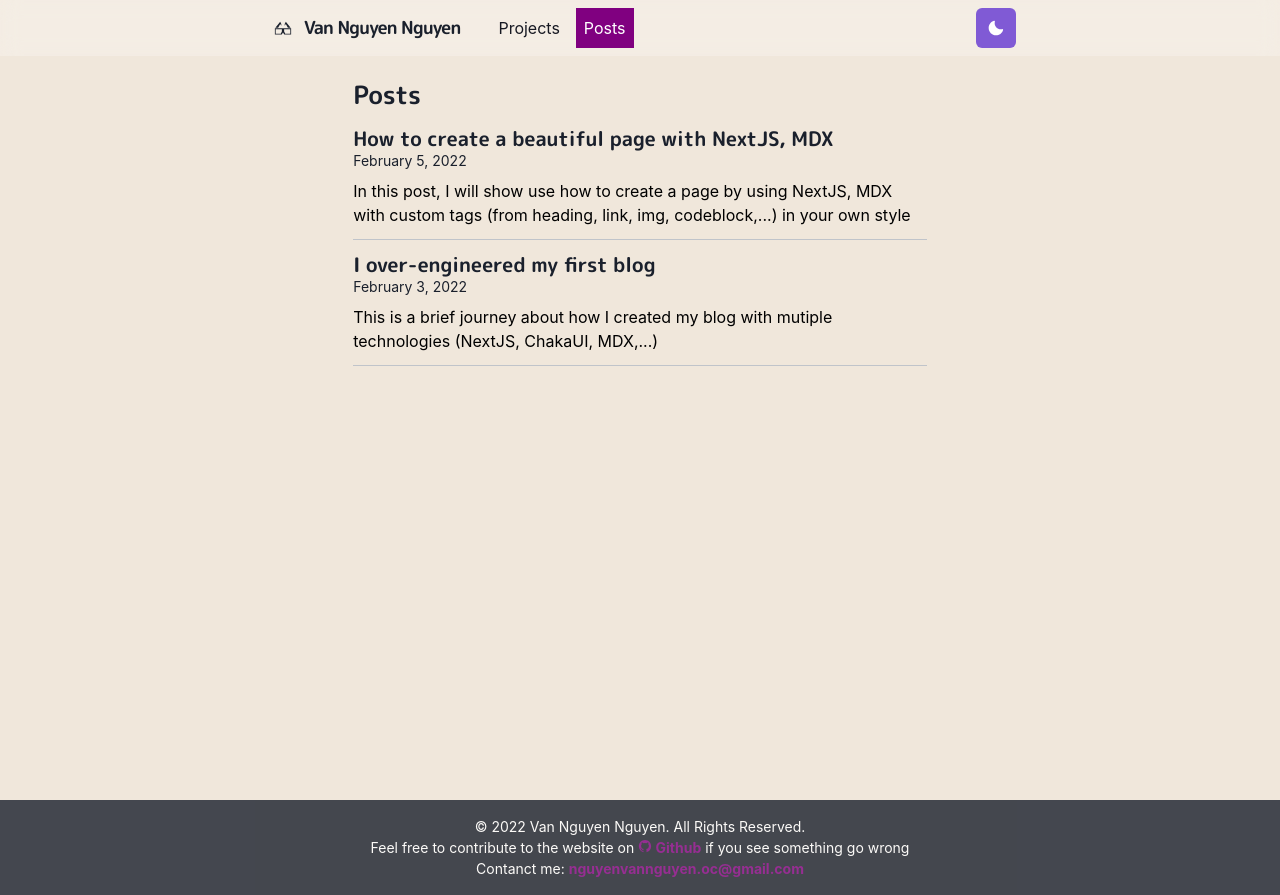
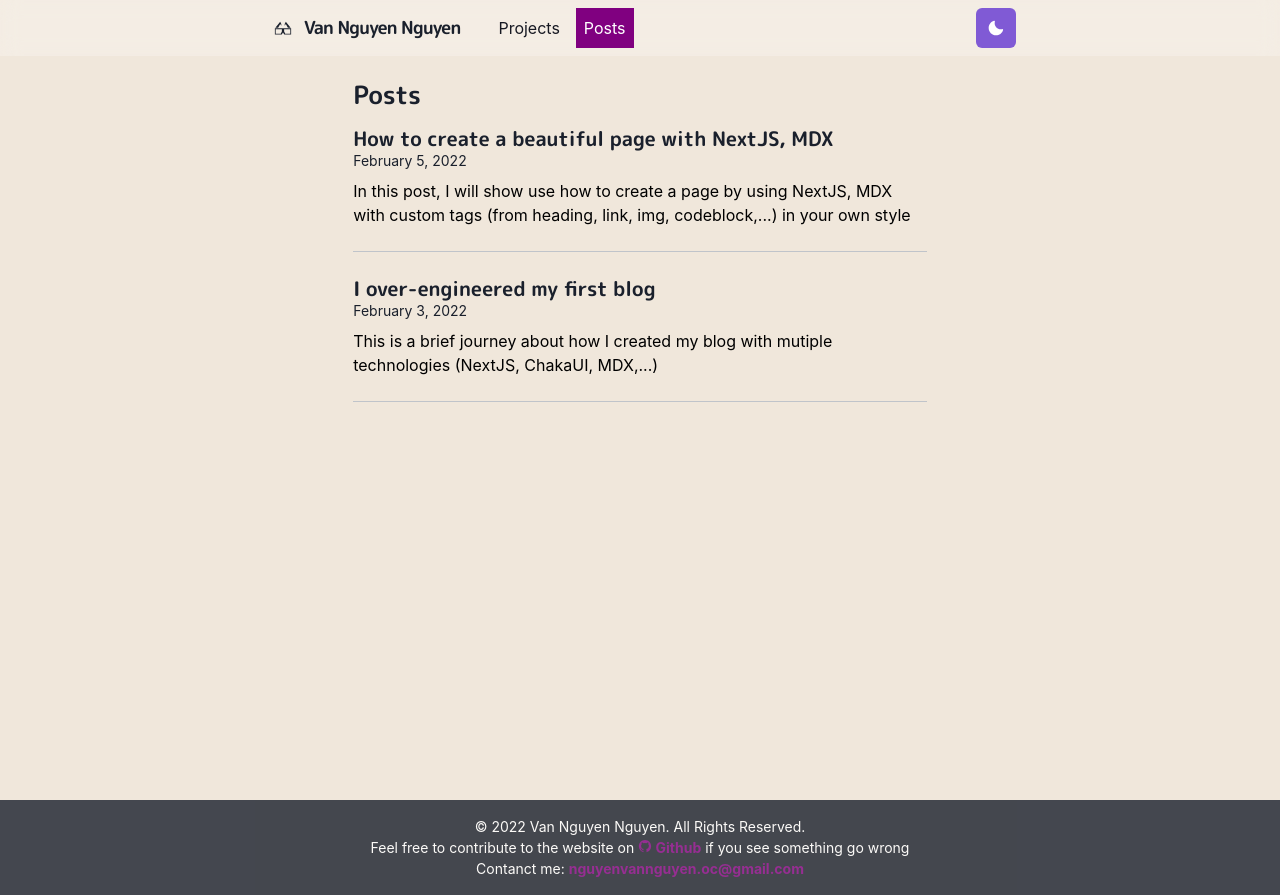
Before and after one commit to hades42/vannguyen-dev, a Next.js app: page /posts in a window 1280 px wide. Built offline with nearby package versions, Linux system fonts and the light colour scheme.

Commit message:
Fixing margin of divider

```diff
--- a/pages/posts.js
+++ b/pages/posts.js
@@ -35,7 +35,7 @@ const SinglePost = ({ post }) => (
     </NextLink>
     <Divider
       borderColor={useColorModeValue('gray.400', 'gray.600')}
-      my={3}
+      my={6}
     ></Divider>
   </>
 );
```
